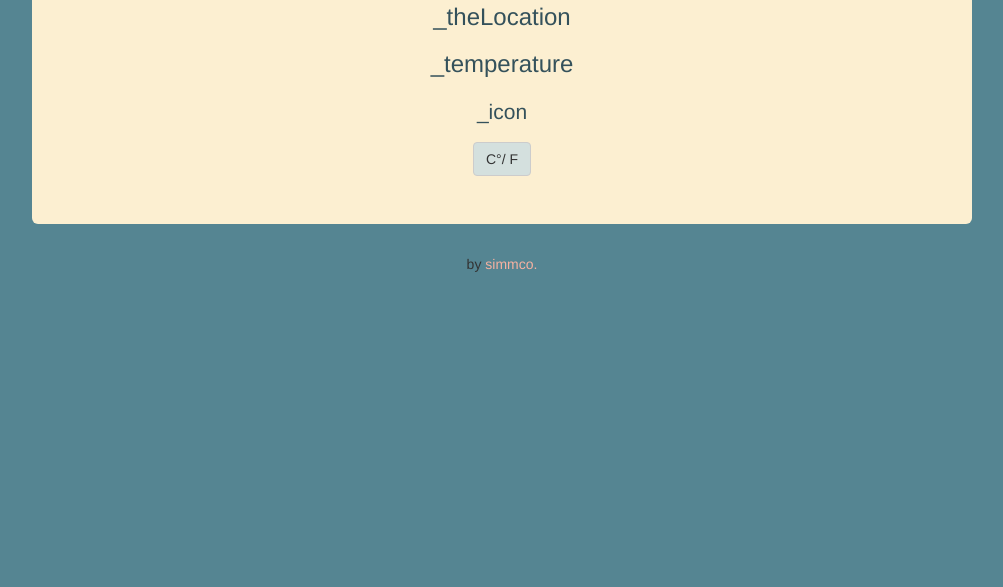
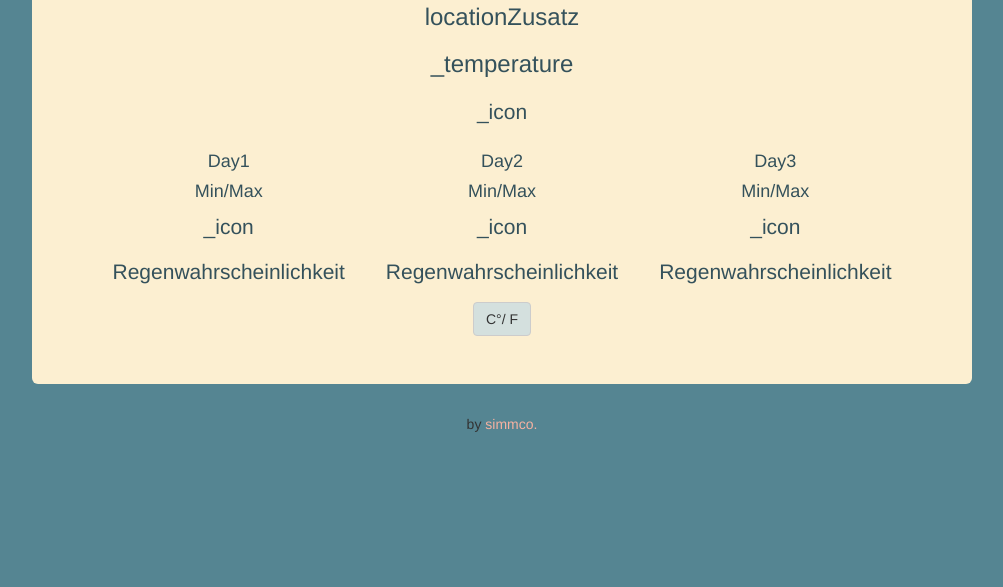
Before and after one commit to simmco/localWeather, a plain HTML site: page index.html in a window 1280 px wide. Shown: the part 213-800 px from the top of the page, without its empty margins (138-1141 px from the left). Drawn offline with nearby package versions, Linux system fonts and the light colour scheme.

Commit message:
new layout

```diff
--- a/index.html
+++ b/index.html
@@ -16,13 +16,31 @@
     <div class="jumbotron">
     <div class="row">
       <div class="col-md-12 text-center">
-       <h1>Weather Report</h1>
+       <h1 id="location">Location</h1>
 
-          <h3 id="location">_theLocation</h3>
-            <h3 id="temperature">_temperature</h3>
+          <h3 id="locationAdd">locationZusatz</h3>
+            <h3 id="temperatureNow">_temperature</h3>
             <h3 id="graph"></h3>
+            <p id="icon">_icon</p>
 
-          <p id="icon">_icon</p>
+          <div class="col-md-4 text-center">
+            <h4 id="day1">Day1</h4>
+              <h4 id="temperature1">Min/Max</h4>
+              <p id="icon1">_icon</p>
+              <p id="rain1">Regenwahrscheinlichkeit</p>
+          </div>
+          <div class="col-md-4 text-center">
+            <h4 id="day2">Day2</h4>
+              <h4 id="temperature2">Min/Max</h4>
+              <p id="icon2">_icon</p>
+              <p id="rain2">Regenwahrscheinlichkeit</p>
+          </div>
+          <div class="col-md-4 text-center">
+            <h4 id="day3">Day3</h4>
+              <h4 id="temperature3">Min/Max</h4>
+              <p id="icon3">_icon</p>
+              <p id="rain3">Regenwahrscheinlichkeit</p>
+          </div>
            <button  type="button" class="btn btn-default">C°/ F</button>
           </div>
 
```
